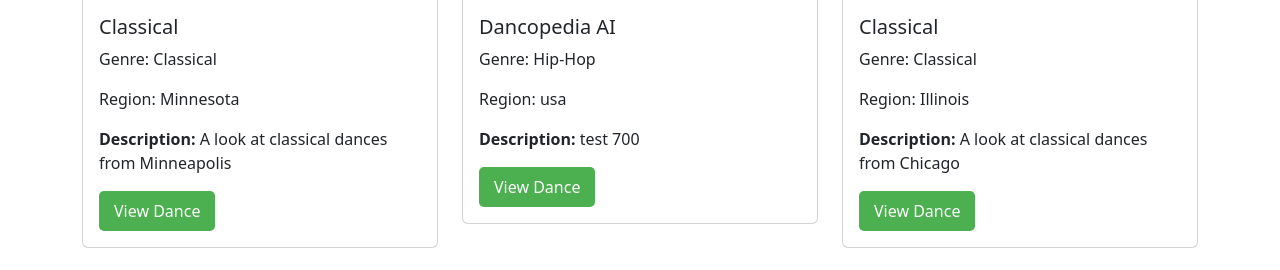
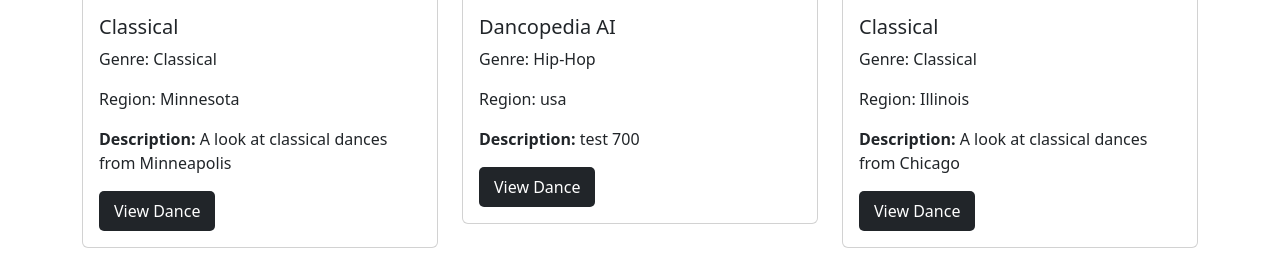
Before and after one commit to AhmedYussuf1/Dancopedia_AI_cougars, a PHP site: page /Dancopedia/ in a window 1280 px wide. Shown: the part 2751-3021 px from the top of the page. Run offline with PHP 8.4, Linux system fonts and the light colour scheme; data comes from the database, SQL or seed files in the repository.

Commit message:
Fix button css to replace green color

```diff
--- a/css/styleBlueFilter.css
+++ b/css/styleBlueFilter.css
@@ -270,7 +270,6 @@ textarea:focus {
 
 .btn {
     border-radius: 5px;
-    background-color: #4CAF50;
     color: white;
     padding: 8px 15px;
     border: none;
--- a/css/styleLight.css
+++ b/css/styleLight.css
@@ -184,7 +184,6 @@ footer {
 /* This has effect on the view btn  */
 .btn {
     border-radius: 5px;
-    background-color: #4CAF50;
     color: white;
     padding: 8px 15px;
     border: none;
```
